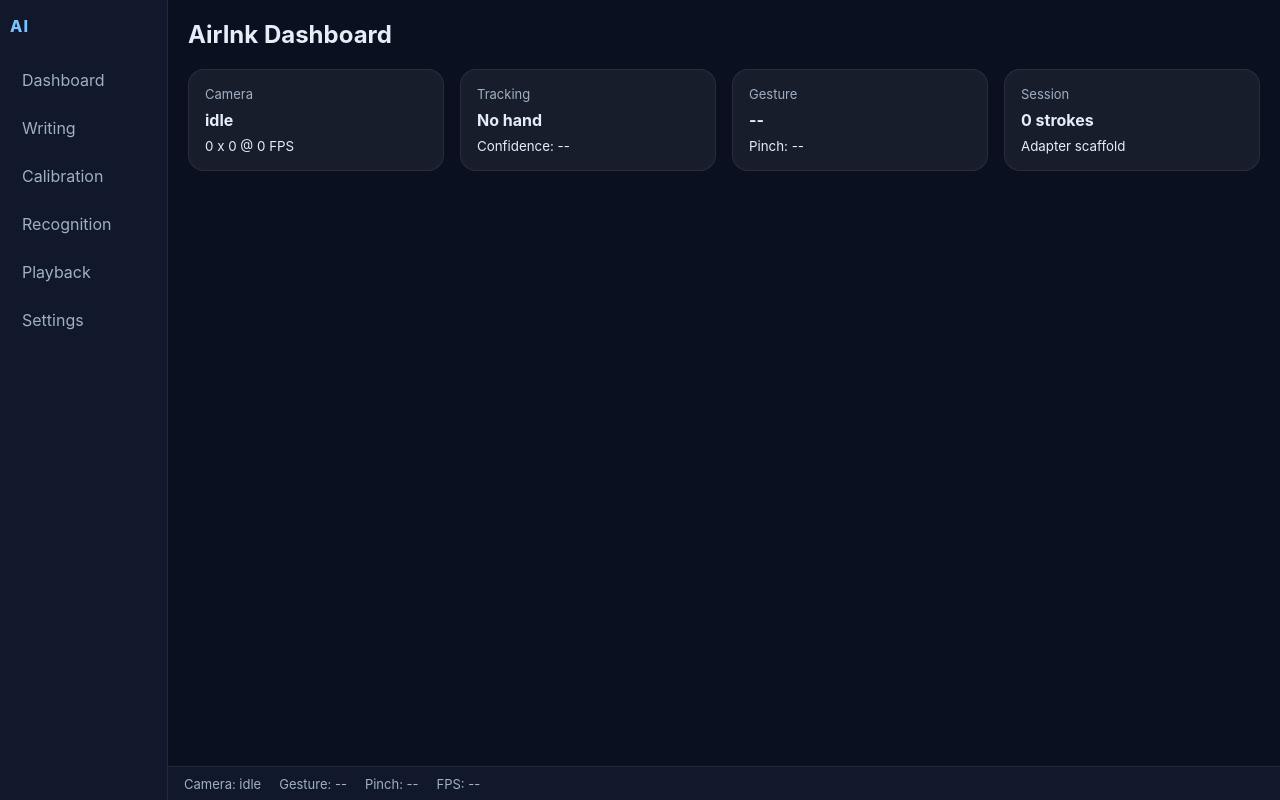
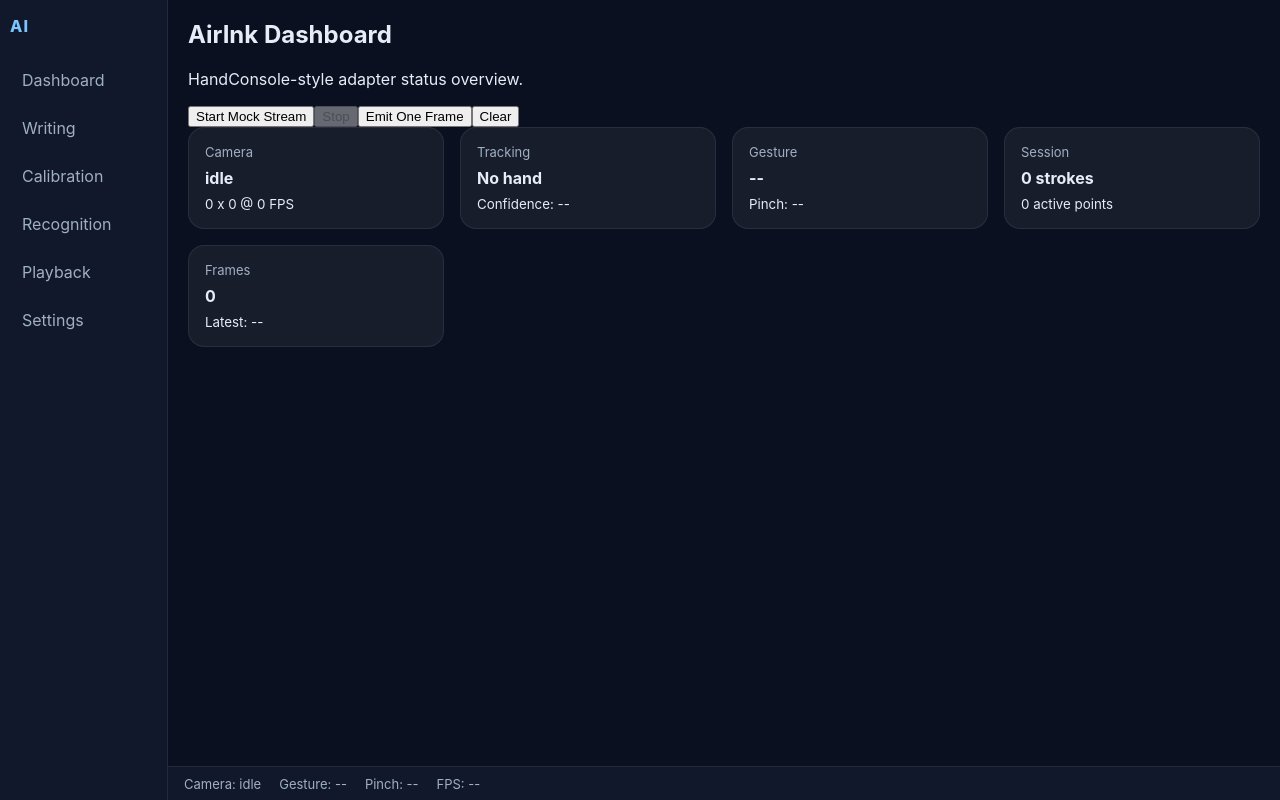
Before and after one commit to DJYDN/AirInk, a React (Vite) app in the folder handconsole_adapter/apps/desktop/: page / in a window 1280 px wide. Built offline with nearby package versions, Linux system fonts and the light colour scheme.

Commit message:
Add mock controls and frame stats to dashboard

```diff
--- a/handconsole_adapter/apps/desktop/src/pages/AirInkDashboard.tsx
+++ b/handconsole_adapter/apps/desktop/src/pages/AirInkDashboard.tsx
@@ -1,13 +1,22 @@
+import MockStreamControls from "../components/tracking/MockStreamControls";
 import { useAirInkStore } from "../stores/airinkStore";
 
 export default function AirInkDashboard() {
   const cameraStatus = useAirInkStore((state) => state.cameraStatus);
   const latestFrame = useAirInkStore((state) => state.latestFrame);
   const strokeCount = useAirInkStore((state) => state.committedStrokes.length);
+  const activePointCount = useAirInkStore((state) => state.activeStroke?.points.length ?? 0);
+  const frameCount = useAirInkStore((state) => state.frameCount);
 
   return (
     <div className="page">
-      <h1>AirInk Dashboard</h1>
+      <div className="page-header">
+        <div>
+          <h1>AirInk Dashboard</h1>
+          <p>HandConsole-style adapter status overview.</p>
+        </div>
+        <MockStreamControls />
+      </div>
       <div className="card-grid">
         <section className="card">
           <span className="card-label">Camera</span>
@@ -27,7 +36,12 @@ export default function AirInkDashboard() {
         <section className="card">
           <span className="card-label">Session</span>
           <strong>{strokeCount} strokes</strong>
-          <small>Adapter scaffold</small>
+          <small>{activePointCount} active points</small>
+        </section>
+        <section className="card">
+          <span className="card-label">Frames</span>
+          <strong>{frameCount}</strong>
+          <small>Latest: {latestFrame?.frame_id ?? "--"}</small>
         </section>
       </div>
     </div>
```
